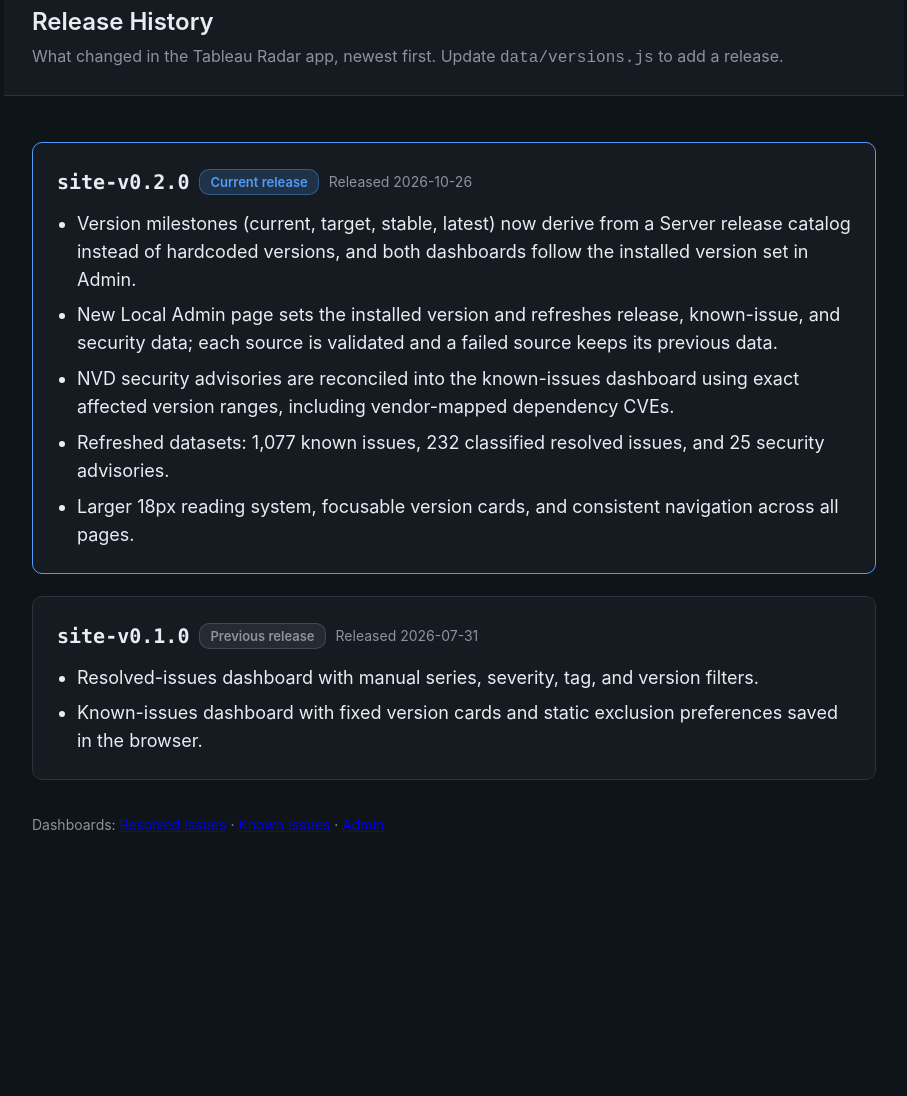
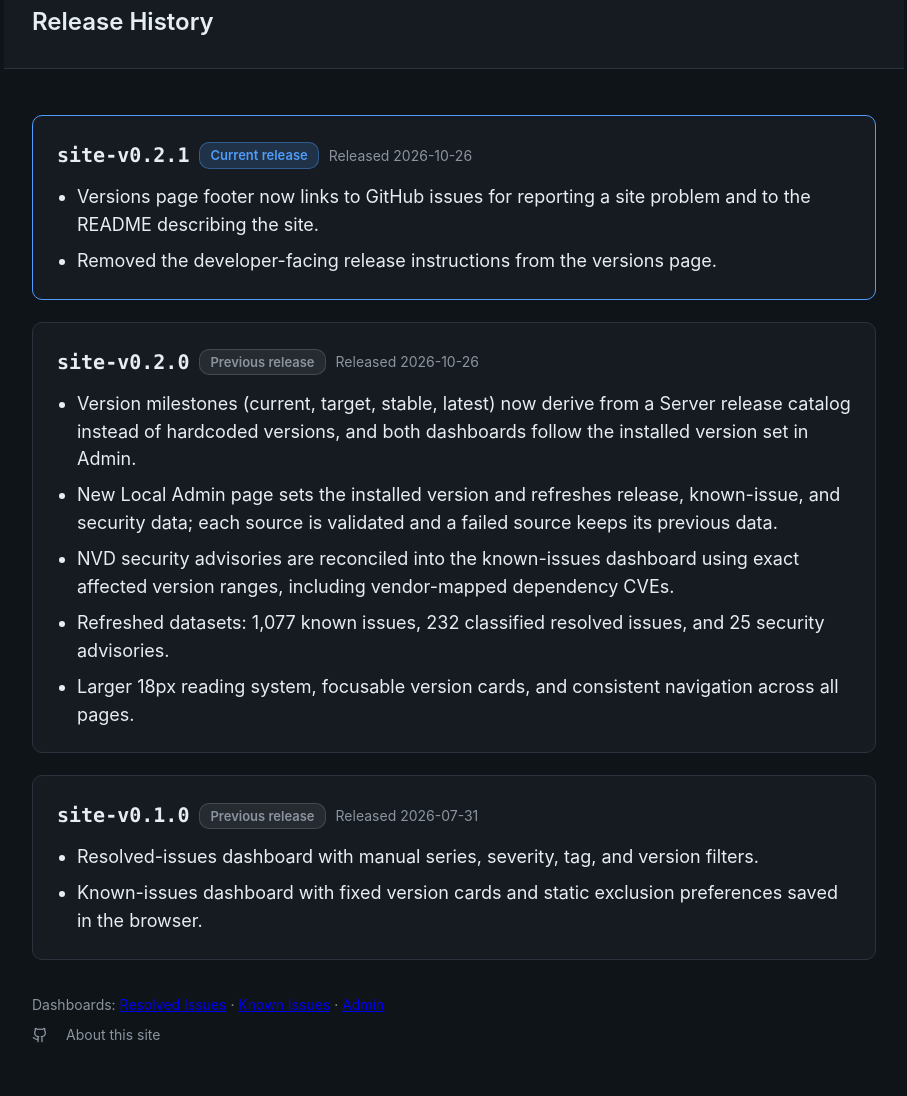
Before and after one commit to rcmadden/ts-radar, a website: page versions.html in a window 1280 px wide. Shown: the part 69-1165 px from the top of the page, without its empty margins (186-1093 px from the left). Before the commit the page ends 955 px from the top, so only its background shows below. Drawn offline with Linux system fonts and the light colour scheme.

Commit message:
Release site-v0.2.1: versions page footer links, refreshed admin screenshot

```diff
--- a/data/versions.js
+++ b/data/versions.js
@@ -3,9 +3,18 @@
 // and keep the previous entry's status as "previous".
 const APP_VERSIONS = [
   {
+    version: "site-v0.2.1",
+    released: "2026-10-26",
+    status: "current",
+    highlights: [
+      "Versions page footer now links to GitHub issues for reporting a site problem and to the README describing the site.",
+      "Removed the developer-facing release instructions from the versions page."
+    ]
+  },
+  {
     version: "site-v0.2.0",
     released: "2026-10-26",
-    status: "current",
+    status: "previous",
     highlights: [
       "Version milestones (current, target, stable, latest) now derive from a Server release catalog instead of hardcoded versions, and both dashboards follow the installed version set in Admin.",
       "New Local Admin page sets the installed version and refreshes release, known-issue, and security data; each source is validated and a failed source keeps its previous data.",
--- a/versions.html
+++ b/versions.html
@@ -27,6 +27,10 @@
   .release li{margin-top:8px}
   .release li:first-child{margin-top:0}
   footer{max-width:900px;margin:auto;padding:10px 28px 50px;color:var(--muted);font-size:14px;width:100%}
+  .page-links{display:flex;align-items:center;gap:18px;margin-top:8px}
+  .page-links a{color:var(--muted);text-decoration:none}
+  .page-links a:hover{color:var(--accent)}
+  .page-links svg{width:16px;height:16px;display:block}
   @media (max-width: 900px){
     .navbar{position: static}
     header,main,footer{padding-left: 16px;padding-right: 16px}
@@ -49,10 +53,17 @@
 </nav>
 <header>
   <h1>Release History</h1>
-  <p class="sub">What changed in the Tableau Radar app, newest first. Update <code>data/versions.js</code> to add a release.</p>
 </header>
 <main id="releaseList" aria-label="App release history"></main>
-<footer>Dashboards: <a href="index.html">Resolved Issues</a> · <a href="known-issues.html">Known Issues</a> · <a href="admin.html">Admin</a></footer>
+<footer>
+  <div>Dashboards: <a href="index.html">Resolved Issues</a> · <a href="known-issues.html">Known Issues</a> · <a href="admin.html">Admin</a></div>
+  <div class="page-links">
+    <a href="https://github.com/rcmadden/ts-radar/issues" target="_blank" rel="noopener" aria-label="Report an issue on GitHub (opens in a new tab)" title="Report an issue on GitHub">
+      <svg xmlns="http://www.w3.org/2000/svg" viewBox="0 0 24 24" fill="none" stroke="currentColor" stroke-width="2" stroke-linecap="round" stroke-linejoin="round" aria-hidden="true"><path d="M15 22v-4a4.8 4.8 0 0 0-1-3.5c3 0 6-2 6-5.5.08-1.25-.27-2.48-1-3.5.28-1.15.28-2.35 0-3.5 0 0-1 0-3 1.5-2.64-.5-5.36-.5-8 0C6 2 5 2 5 2c-.3 1.15-.3 2.35 0 3.5A5.403 5.403 0 0 0 4 9c0 3.5 3 5.5 6 5.5-.39.49-.68 1.05-.85 1.65-.17.6-.22 1.23-.15 1.85v4"/><path d="M9 18c-4.51 2-5-2-7-2"/></svg>
+    </a>
+    <a href="https://github.com/rcmadden/ts-radar#readme" target="_blank" rel="noopener">About this site</a>
+  </div>
+</footer>
 <script src="data/versions.js"></script>
 <script>
 (function(){
```
Also changed, not shown: before-after.html (+1 -1 lines), tests/ui.test.js (+2 -2 lines), assets/before-after/after-admin.png.
